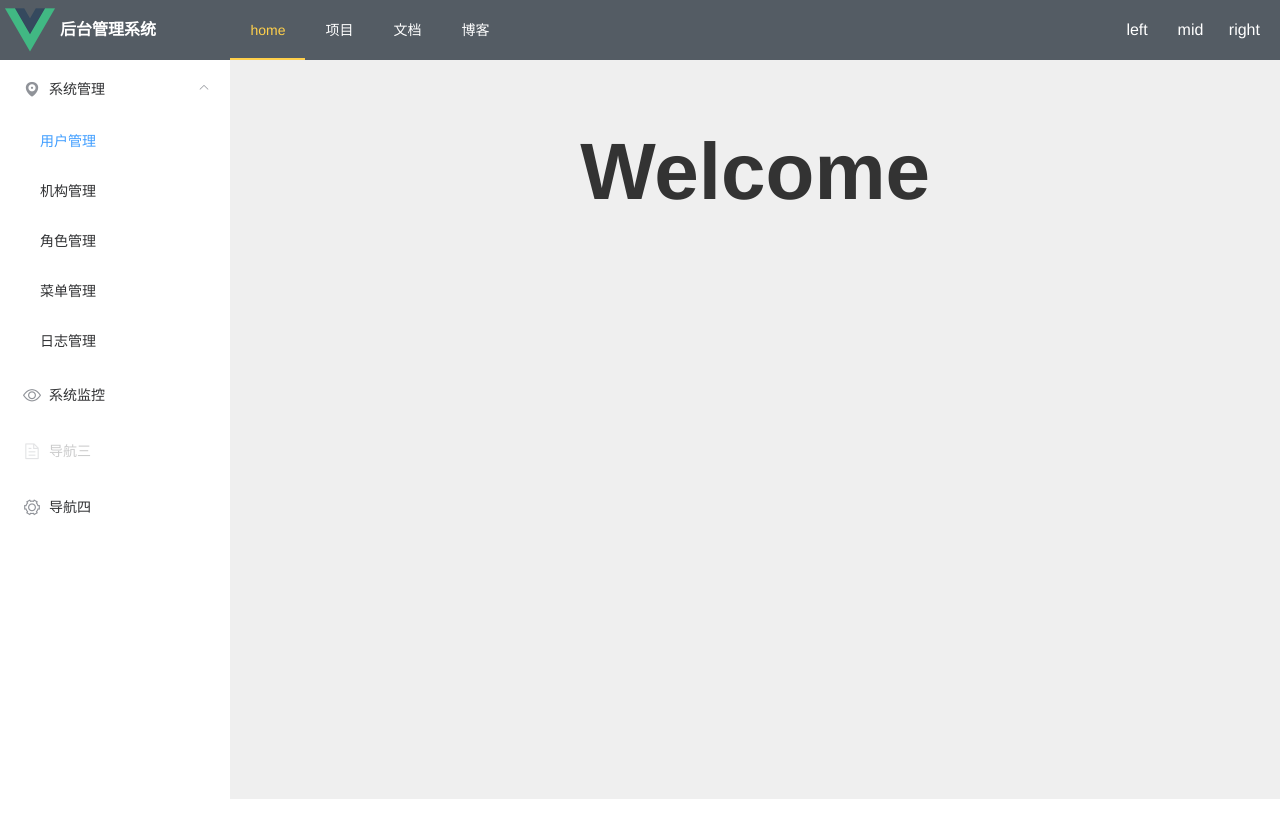
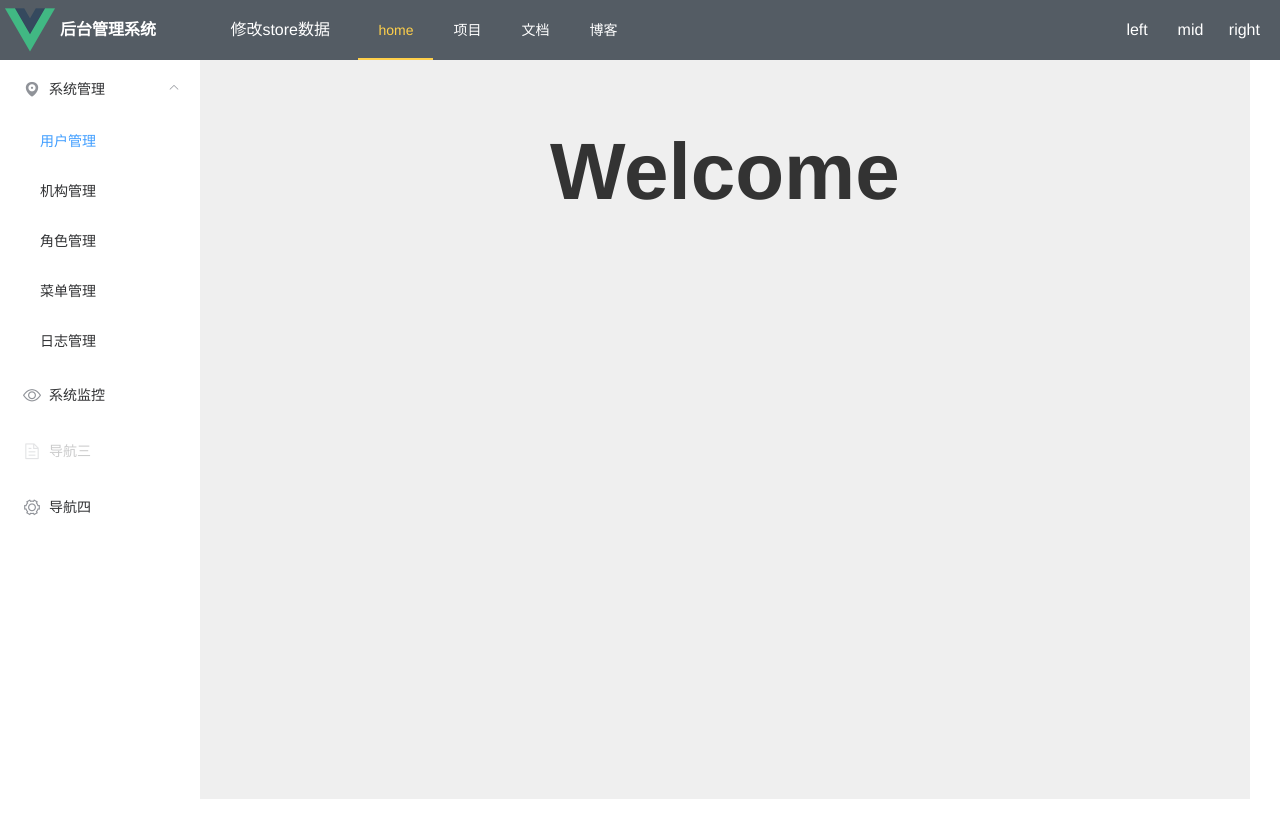
Before and after one commit to itdouzi/houtai, a Vue app: page / in a window 1280 px wide. Shown: the top 838 px of the page. Built offline with nearby package versions, Linux system fonts and the light colour scheme; sample sign-in values are in the browser's storage.

Commit message:
使用vuex + Store 模块化

```diff
--- a/src/main.js
+++ b/src/main.js
@@ -6,6 +6,7 @@ import router from './router'
 import ElementUI from 'element-ui'
 import 'element-ui/lib/theme-chalk/index.css'
 import api from './http/index'
+import store from './store'
 
 Vue.config.productionTip = false
 
@@ -16,6 +17,7 @@ Vue.use(api);
 new Vue({
   el: '#app',
   router,
+  store,
   render:h => h(App)
   // components: { App },
   // template: '<App/>'
--- /dev/null
+++ b/src/store/index.js
@@ -0,0 +1,15 @@
+import Vue from 'vue'
+import vuex from 'vuex'
+
+Vue.use(vuex);
+
+import AppStore from './modules/AppStore.js';
+
+const store = new vuex.Store({
+    modules: {
+        app: AppStore
+        // 其他
+    }
+})
+
+export default store
--- /dev/null
+++ b/src/store/modules/AppStore.js
@@ -0,0 +1,19 @@
+export default {
+    state: {
+        appName: "后台管理系统",  // 应用名称
+        collapse:false  // 导航栏收缩状态
+    },
+    getters: {
+        collapse(state){// 对应着上面state
+            return collapse;
+        }
+    },
+    mutations: {
+        collapse(state){  // 改变收缩状态
+            state.collapse = !state.collapse;
+        }
+    },
+    actions: {
+
+    }
+}
--- a/src/views/HeadBar/HeadBar.vue
+++ b/src/views/HeadBar/HeadBar.vue
@@ -5,6 +5,7 @@
         <i class="logo"></i>
         <span>后台管理系统</span>
     </div>
+    <div class="collapse-menu" @click="collapse">修改store数据</div>
     <div class="navbar">
         <el-menu
             :default-active="activeIndex"
@@ -33,6 +34,7 @@
 
 <script>
 import mock from "@/mock/index.js";
+import { close, closeSync } from 'fs';
 export default {
 data() {
     return {
@@ -52,6 +54,10 @@ methods: {
     },
     selectNavBar(key, keyPath) {
         console.log(key, keyPath);
+    },
+    collapse(){
+        this.$store.commit('collapse');
+        console.log('点击改变store的数据collapse')
     }
 },
 mounted() {
@@ -87,13 +93,18 @@ mounted() {
             font-weight: bold;
         }
     }
+    .collapse-menu{
+        float: left;
+        width: 10%;
+        line-height: 60px;
+    }
     .navbar {
-        width: 70%;
+        width: 60%;
         float: left;
         .el-menu {
-        background-color: transparent;
             border: none;
         }
+
     }
     .center-warp {
         width: calc(100% - 88%);
--- a/src/views/MenuBar/MenuBar.vue
+++ b/src/views/MenuBar/MenuBar.vue
@@ -1,4 +1,5 @@
 <template>
+  <div @click="getStoreState">
       <!-- 导航菜单 -->
       <el-menu default-active="1-1" @open="handleopen" @close="handleclose" @select="handleselect" class="menu-container">
 
@@ -29,6 +30,7 @@
           <span slot="title">导航四</span>
         </el-menu-item>
       </el-menu>
+  </div>
 </template>
 
 <script>
@@ -47,7 +49,11 @@ export default {
     },
     handleselect(a, b) {
       console.log('handleselect');
-    }
+    },
+    getStoreState(){
+      console.log(this.$store.state.app.collapse)
+      console.log('点击获取store的数据collapse')
+    },
   },
   mounted() {
 
```
Also changed, not shown: src/store/modules/MenuStore.js (added), src/store/modules/UserStore.js (added). Lines whose indentation alone changed are shown as unchanged.
